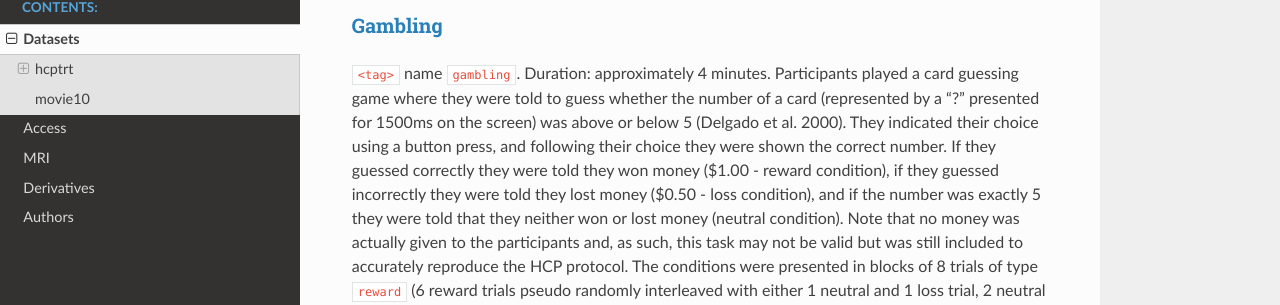
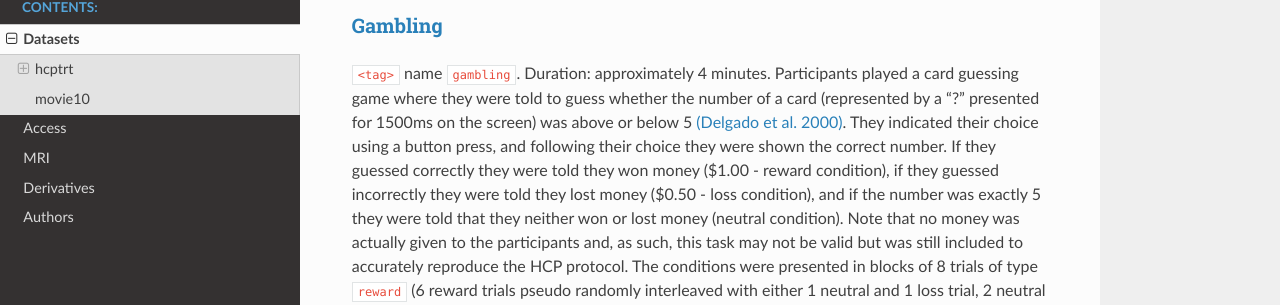
Before and after one commit to courtois-neuromod/cneuromod_docs, a Sphinx documentation site: the page built from source/DATASETS.md, in a window 1280 px wide and 900 px high, scrolled down 473 px. Shown: the part 194-499 px from the top of the window. Built offline with Sphinx 7.4.7 and the Read the Docs theme 2.0.0, drawn with Linux system fonts in a browser that asks for light colours; part of the change alters nothing that is shown.

```diff
--- a/source/DATASETS.md
+++ b/source/DATASETS.md
@@ -7,7 +7,7 @@ Stimuli and e-prime scripst were provided by the Human Connectome Project, U-Min
 
 
 ### [Gambling](http://www.cognitiveatlas.org/task/id/trm_550b5c1a7f4db/)
-`<tag>` name `gambling`. Duration: approximately 4 minutes. Participants played a card guessing game where they were told to guess whether the number of a card (represented by a “?” presented for 1500ms on the screen) was above or below 5 (Delgado et al. 2000). They indicated their choice using a button press, and following their choice they were shown the correct number. If they guessed correctly they were told they won money ($1.00 - reward condition), if they guessed incorrectly they were told they lost money ($0.50 - loss condition), and if the number was exactly 5 they were told that they neither won or lost money (neutral condition). Note that no money was actually given to the participants and, as such, this task may not be valid but was still included to accurately reproduce the HCP protocol. The conditions were presented in blocks of 8 trials of type `reward` (6 reward trials pseudo randomly interleaved with either 1 neutral and 1 loss trial, 2 neutral trials, or 2 loss trials) or of type `punishment` (6 loss trials pseudo-randomly interleaved with either 1 neutral and 1 reward trial, 2 neutral trials, or 2 reward trials). There were four blocks per run (2 mostly win and 2 mostly loss), and two runs in total.
+`<tag>` name `gambling`. Duration: approximately 4 minutes. Participants played a card guessing game where they were told to guess whether the number of a card (represented by a “?” presented for 1500ms on the screen) was above or below 5 [(Delgado et al. 2000)](https://doi.org/10.1016/j.neuroimage.2004.10.002). They indicated their choice using a button press, and following their choice they were shown the correct number. If they guessed correctly they were told they won money ($1.00 - reward condition), if they guessed incorrectly they were told they lost money ($0.50 - loss condition), and if the number was exactly 5 they were told that they neither won or lost money (neutral condition). Note that no money was actually given to the participants and, as such, this task may not be valid but was still included to accurately reproduce the HCP protocol. The conditions were presented in blocks of 8 trials of type `reward` (6 reward trials pseudo randomly interleaved with either 1 neutral and 1 loss trial, 2 neutral trials, or 2 loss trials) or of type `punishment` (6 loss trials pseudo-randomly interleaved with either 1 neutral and 1 reward trial, 2 neutral trials, or 2 reward trials). There were four blocks per run (2 mostly win and 2 mostly loss), and two runs in total.
 
 ### [Motor](http://www.cognitiveatlas.org/task/id/trm_550b53d7dd674/)
 `<tag>` name `motor`. Duration: approximately 5 minutes. This task was adapted from (Buckner et al. 2011; Yeo et al. 2011). Participants were presented a visual cue, and were asked to either tap their left or right fingers (event types `left_hand` and `right_hand`, resp.), squeeze their left or right toes (event types `left_foot` and `right_foot`, resp.), or move their tongue to map motor area (event type `tongue`). Each movement lasted 12 seconds, and in total there were 13 blocks, with 2 of `tongue` movements, 4 of hand movements (2 `right_hand` and 2 `left_hand`), and 4 of foot movements (2 `right_foot` and 2 `left_foot`), and three 15 second fixation blocks where participants were instructed not to move anything. There were two runs in total, and 13 blocks per run.
```
